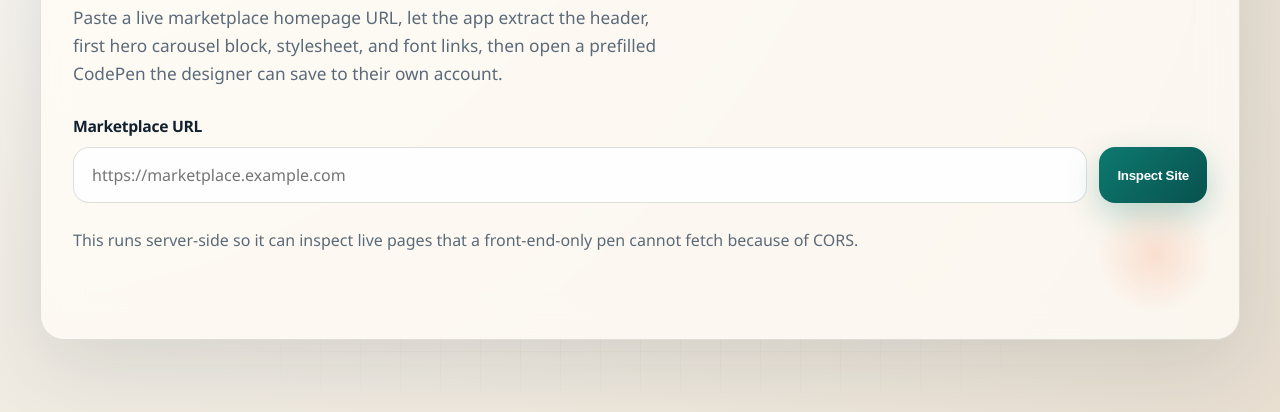
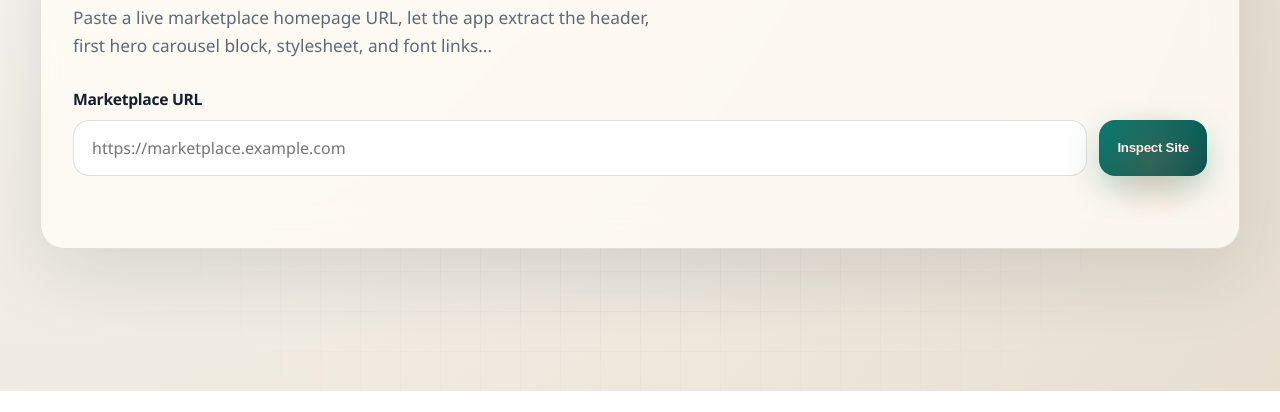
Before and after one commit to tracyapps/FE-banner-prototype-generator, a website: page public/index.html in a window 1280 px wide. Shown: the part 409-821 px from the top of the page. After the commit the page ends 800 px from the top, so only its background shows below. Drawn offline with Linux system fonts and the light colour scheme.

Commit message:
app dashboard cleanup, pt1

```diff
--- a/public/index.html
+++ b/public/index.html
@@ -13,8 +13,7 @@
         <h1>Spin up a site-specific banner prototype in CodePen.</h1>
         <p class="lede">
           Paste a live marketplace homepage URL, let the app extract the header, first hero
-          carousel block, stylesheet, and font links, then open a prefilled CodePen the
-          designer can save to their own account.
+          carousel block, stylesheet, and font links...
         </p>
 
         <form id="extract-form" class="extract-form">
@@ -30,10 +29,6 @@
             />
             <button type="submit">Inspect Site</button>
           </div>
-          <p class="hint">
-            This runs server-side so it can inspect live pages that a front-end-only pen cannot
-            fetch because of CORS.
-          </p>
         </form>
 
         <div id="status" class="status" aria-live="polite"></div>
```
